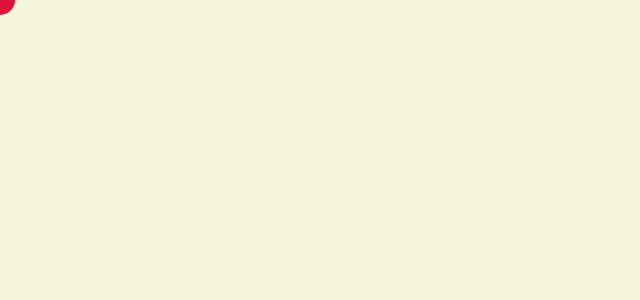
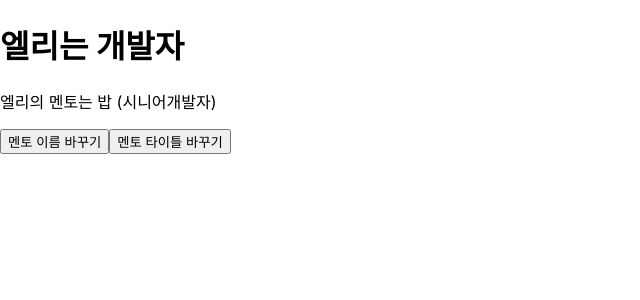
Before and after one commit to imminpie/learn_react, a React (Create React App) app in the folder basic/: page / in a window 1280 px wide. Shown: the top 300 px of the page, without its empty margins (0-640 px from the left). Built offline with nearby package versions, Linux system fonts and the light colour scheme.

Commit message:
feat: 중첩 객체 상태 관리

```diff
--- /dev/null
+++ b/basic/src/AppMentor.jsx
@@ -0,0 +1,38 @@
+import React, { useState } from 'react';
+
+export default function AppMentor(props) {
+  const [person, setPerson] = useState({
+    name: '엘리',
+    title: '개발자',
+    mentor: {
+      name: '밥',
+      title: '시니어개발자',
+    },
+  });
+  return (
+    <div>
+      <h1>
+        {person.name}는 {person.title}
+      </h1>
+      <p>
+        {person.name}의 멘토는 {person.mentor.name} ({person.mentor.title})
+      </p>
+      <button
+        onClick={() => {
+          const name = prompt(`what's your mentor's name?`);
+          setPerson((prev) => ({ ...prev, mentor: { ...prev.mentor, name } }));
+        }}
+      >
+        멘토 이름 바꾸기
+      </button>
+      <button
+        onClick={() => {
+          const title = prompt(`what's your mentor's title?`);
+          setPerson((prev) => ({ ...prev, mentor: { ...prev.mentor, title } }));
+        }}
+      >
+        멘토 타이틀 바꾸기
+      </button>
+    </div>
+  );
+}
--- a/basic/src/index.js
+++ b/basic/src/index.js
@@ -1,11 +1,11 @@
 import React from 'react';
 import ReactDOM from 'react-dom/client';
 import './index.css';
-import AppXY from './AppXY';
+import AppMentor from './AppMentor';
 
 const root = ReactDOM.createRoot(document.getElementById('root'));
 root.render(
   <React.StrictMode>
-    <AppXY />
+    <AppMentor />
   </React.StrictMode>
 );
```
